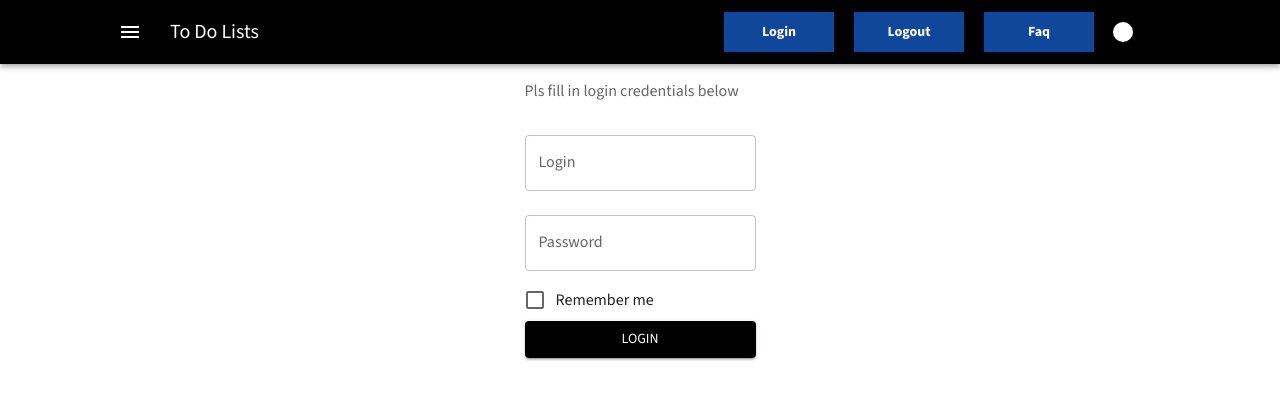
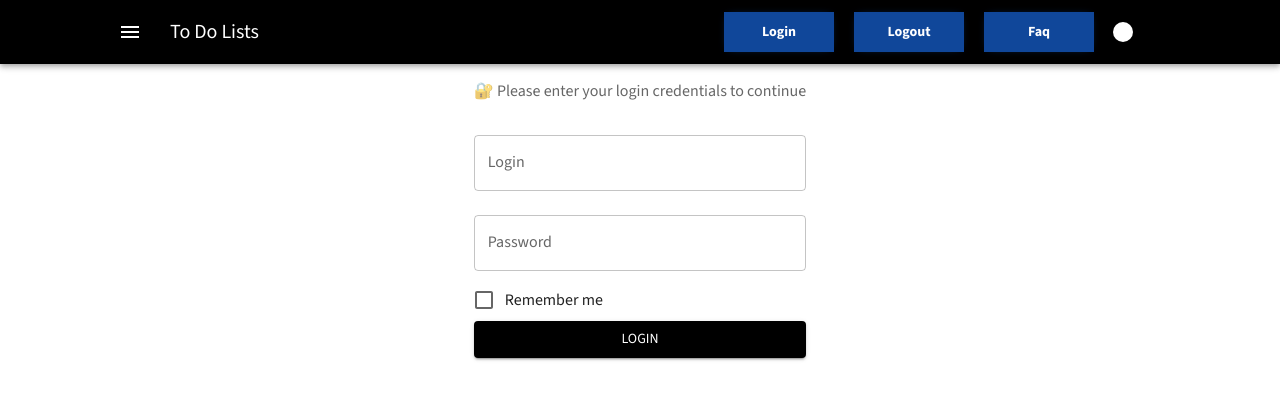
Before and after one commit to Kat10-4/my-todolist, a React (Create React App) app: page /login in a window 1280 px wide. Shown: the top 400 px of the page. Built offline with nearby package versions, Linux system fonts and the light colour scheme.

Commit message:
feat(auth): implemtnted login schema

```diff
--- /dev/null
+++ b/src/features/auth/lib/schemas/index.ts
@@ -0,0 +1 @@
+export * from "./loginSchema"
--- /dev/null
+++ b/src/features/auth/lib/schemas/loginSchema.ts
@@ -0,0 +1,9 @@
+import { z } from "zod/v4"
+
+export const loginSchema = z.object({
+  login: z.string().min(1, "Login is required"),
+  password: z.string().min(1, "Password is required"),
+  rememberMe: z.boolean(),
+})
+
+export type LoginInputs = z.infer<typeof loginSchema>// extract the inferred type
--- /dev/null
+++ b/src/features/auth/ui/Login/Login.module.css
@@ -0,0 +1,4 @@
+.errorMessage {
+  color: rgb(198, 29, 29);
+  font-size: 14px;
+}
--- a/src/features/auth/ui/Login/Login.tsx
+++ b/src/features/auth/ui/Login/Login.tsx
@@ -7,6 +7,9 @@ import FormLabel from "@mui/material/FormLabel"
 import Grid from "@mui/material/Grid2"
 import TextField from "@mui/material/TextField"
 import { Controller, useForm, type SubmitHandler } from "react-hook-form"
+import { zodResolver } from "@hookform/resolvers/zod"
+import { loginSchema } from "../../lib/schemas"
+import styles from "./Login.module.css"
 
 export const Login = () => {
   const {
@@ -15,7 +18,10 @@ export const Login = () => {
     reset,
     control,
     formState: { errors },
-  } = useForm<LoginInputs>({ defaultValues: { login: "", password: "", rememberMe: false } })
+  } = useForm<LoginInputs>({
+    resolver: zodResolver(loginSchema), //validation in runtime of loginization
+    defaultValues: { login: "", password: "", rememberMe: false },
+  })
 
   const onSubmit: SubmitHandler<LoginInputs> = (data) => {
     console.log(data)
@@ -27,11 +33,24 @@ export const Login = () => {
       <form onSubmit={handleSubmit(onSubmit)}>
         <FormControl>
           <FormLabel>
-            <p>Pls fill in login credentials below</p>
+            <p>🔐 Please enter your login credentials to continue</p>
           </FormLabel>
           <FormGroup>
-            <TextField label="Login" margin="normal" {...register("login")} />
-            <TextField type="password" label="Password" margin="normal" {...register("password")} />
+            <TextField
+              label="Login"
+              margin="normal"
+              error={!!errors.login}
+              {...register("login")} // REMOVE the inline validation
+            />
+            {errors.login && <span className={styles.errorMessage}>{errors.login?.message}</span>}
+            <TextField
+              type="password"
+              label="Password"
+              margin="normal"
+              error={!!errors.password}
+              {...register("password")}
+            />
+            {errors.login && <span className={styles.errorMessage}>{errors.password?.message}</span>}
             <FormControlLabel
               label="Remember me"
               control={
```
